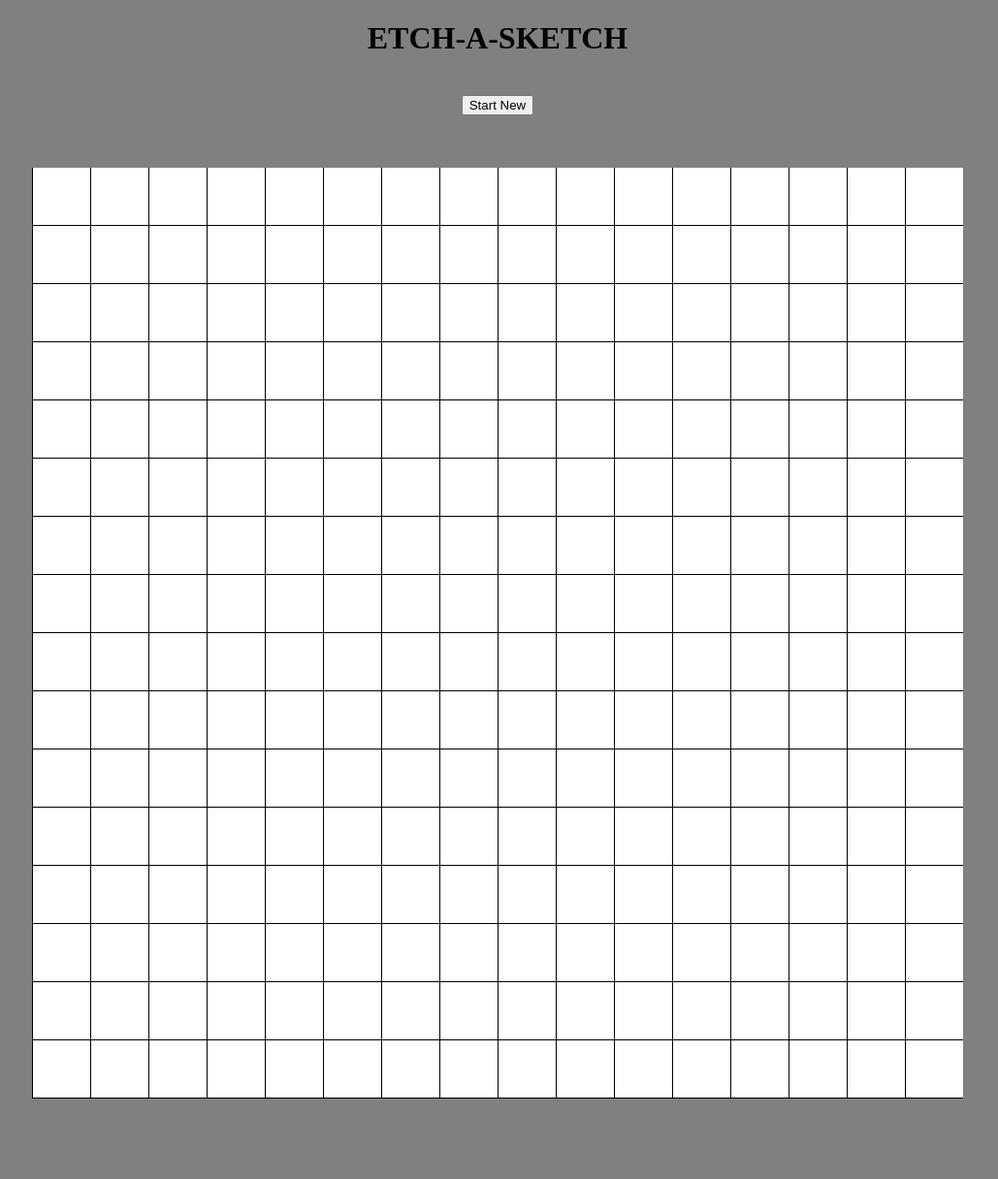
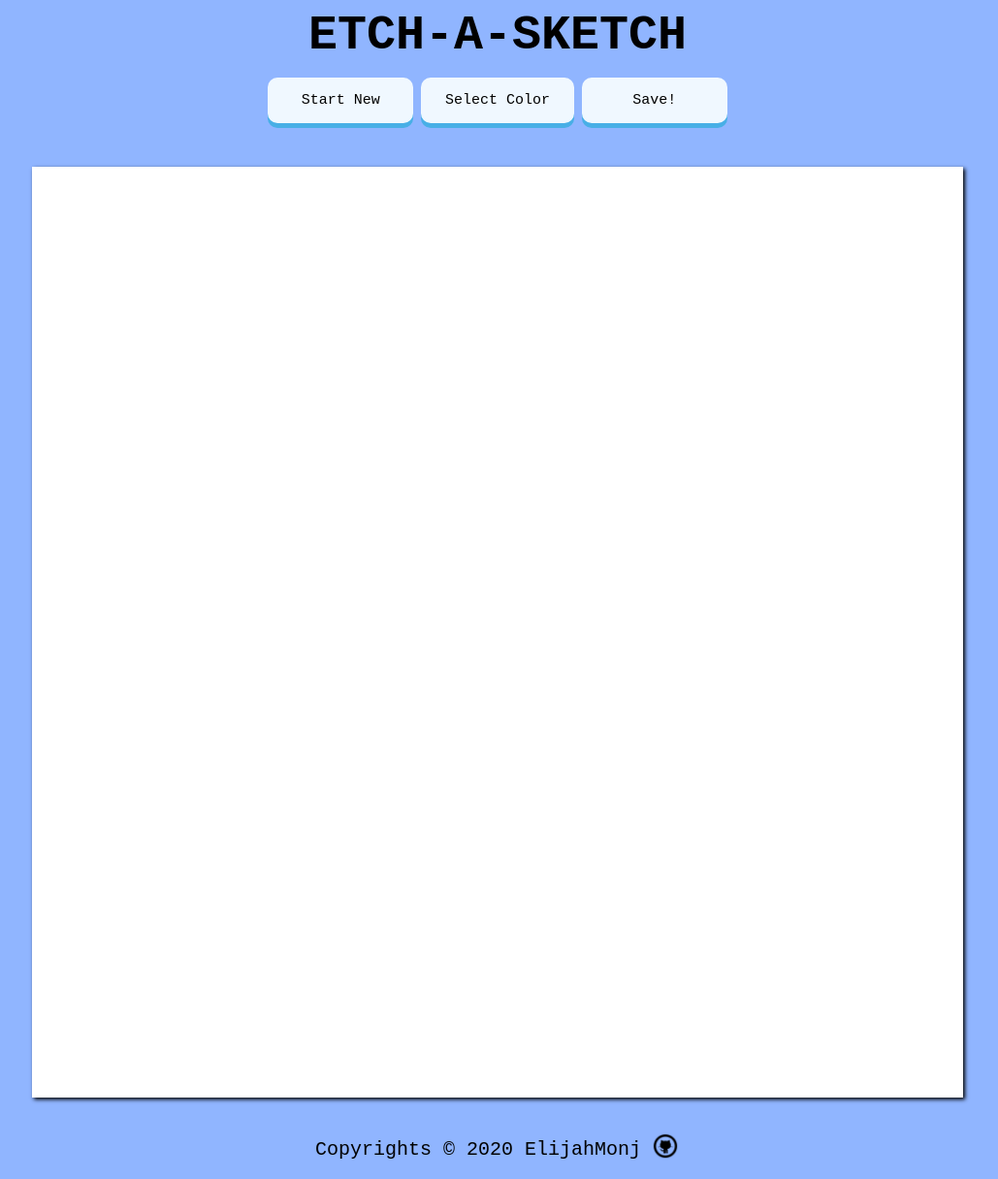
Before and after one commit to ElijahMonj/ETCH-A-SKETCH, a plain HTML site: page index.html in a window 1280 px wide. Shown: the whole page at 97% size, without its empty margins (127-1156 px from the left). Before the commit the page ends 1141 px from the top, so only its background shows below. Drawn offline with Linux system fonts and the light colour scheme.

Commit message:
Improved design

```diff
--- a/index.html
+++ b/index.html
@@ -11,15 +11,18 @@
 </head>
 <body>
     <center>
-    <h1>ETCH-A-SKETCH</h1>
+    <div class="title">ETCH-A-SKETCH</div>
     <br>
     <button onclick="customSize()">Start New</button>
-
-
-
+    <button onclick="">Select Color</button>
+    <button onclick="">Save!</button>
     <br><br><br><br>
     <div id="container"></div>
-
+    <br><br>
+    <div class="copyrights">
+        <div>Copyrights © 2020 ElijahMonj</div>
+        <div><a href="https://github.com/ElijahMonj/ETCH-A-SKETCH"><img src="github.png" width="30px" height="30px"></a></div>
+    </div>
     </center>
 </body>
 </html>
--- a/script.js
+++ b/script.js
@@ -56,5 +56,6 @@ let gridArray=Array.from(gridTest);
 gridArray.forEach(v => v.addEventListener('click', function() {
     v.style.background = 'black';
   }));
+
 }
   //change color of grid
--- a/style.css
+++ b/style.css
@@ -1,5 +1,32 @@
 body {
-    background-color: gray;
+    background-color: #90B5FF;
+    font-family: Monospace;
+
+}
+button{
+    font-family: Monospace;
+    padding: 15px 25px;
+    font-size: 15px;
+    text-align: center;
+  cursor: pointer;
+  outline: none;
+  color: black;
+  background-color: aliceblue;
+  border: none;
+  border-radius: 10px;
+  box-shadow: 0 5px #48AFE6;
+  min-width: 150px;
+}
+button:hover {background-color: #7ED2FF}
+
+button:active {
+  background-color: #48AFE6;
+  box-shadow: 0 5px #2747B3;
+  transform: translateY(4px);
+}
+.title{
+    font-size: 50px;
+    font-weight: bolder;
 }
 .content{
     background-color: black;
@@ -9,11 +36,21 @@ body {
     min-width: 960px;
     max-height: 960px;
     min-height: 960px;
+    box-shadow: 2px 2px 4px #000000;
 }
 .boxes{
-
     background-color: white;
 
-    margin: .5px;
+}
+.copyrights{
+    align-items: center;
+    justify-content: center;
+    display: flex;
 
 }
+.copyrights > div {
+
+    margin: 5px;
+    font-size: 20px;
+
+}
```
Also changed, not shown: github.png (added).
